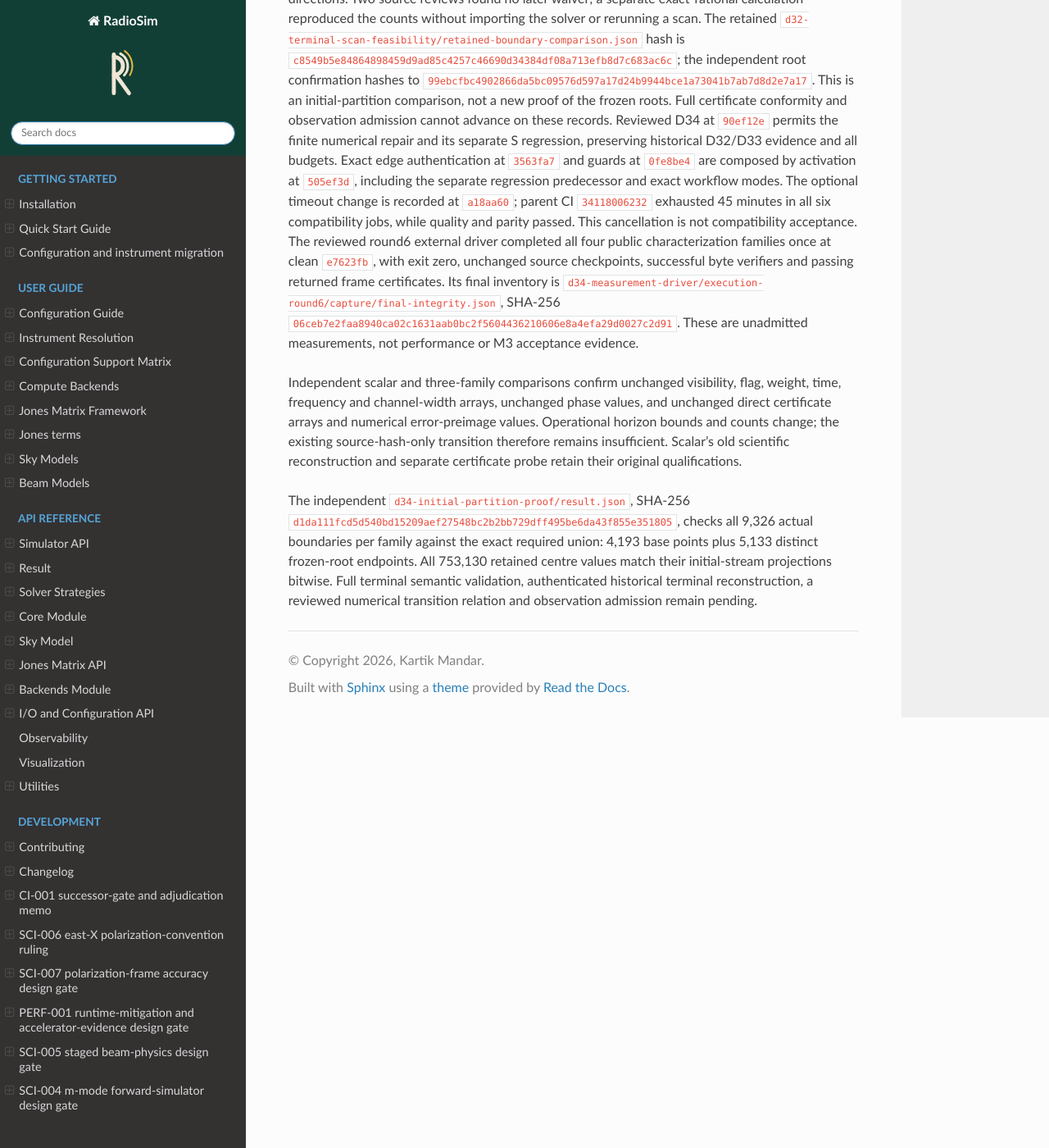
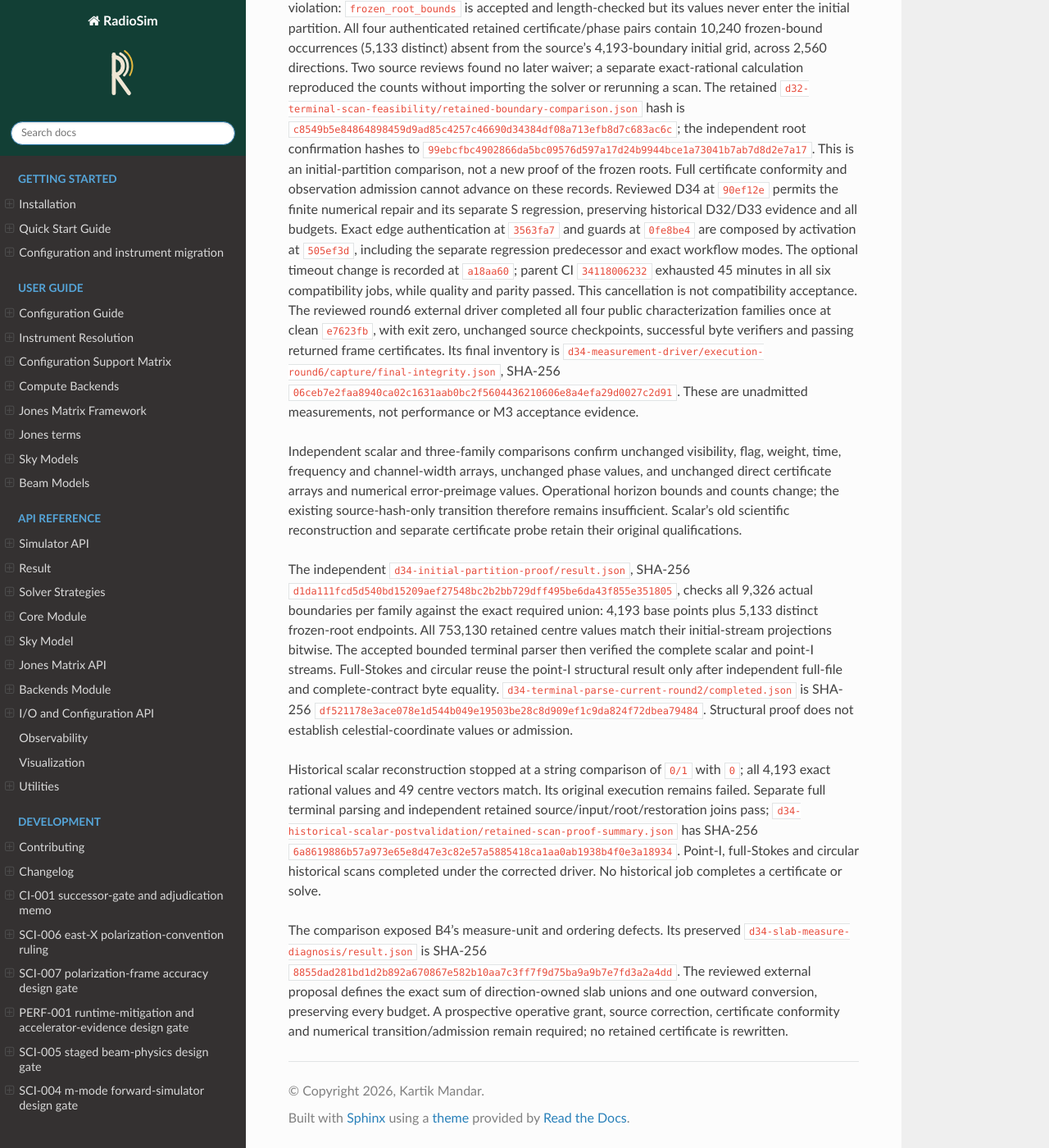
Before and after one commit to RRI-interferometry/RRIVis, a Sphinx documentation site: the page built from docs/development/completion_ledger.md, in a window 1280 px wide and 1400 px high, scrolled down 6934 px. Shown: the whole window at 82% size. Built offline with Sphinx 7.4.7 and the Read the Docs theme 3.1.0, drawn with Linux system fonts in a browser that asks for light colours; some of the changed text lies outside the part shown.

Commit message:
docs: record input validation and terminal proof progress

```diff
--- a/docs/development/completion_ledger.md
+++ b/docs/development/completion_ledger.md
@@ -46,8 +46,9 @@ fixtures. No implementation is authored in another worktree.
 | A2 | D29 five-path candidate and original fingerprint R3 `a65c53a46e84f63c163c5ad15fba8645df33d1d2`; replacement-S3 overlaps two evidence paths | Integrate historical/current binding and oracle deltas by hunk; isolate exact historical imports; freeze terminal R | Exactly two expected failures and three controls at historical source; explicit source path, PYTHONNOUSERSITE=1 and verified radiosim.__file__; complete governed serial suite | Exact `567f9ac` replay and disjoint characterization partition pass; complete serial unit suite 7,618 passed, two existing platform skips; original 80 stopped-candidate hunks accounted for; primary source-hunk accounting advances with landed slices |
 | B1 | Failed CI at `cfc9b10`; frame certificate reports outside-slab horizon sign mismatches | Reproduce operational/frozen root/guard/slab issue with environment provenance; reviewed correction if contract changes; focused fix | Independent physics and numerical diagnosis; decisive regression with unchanged scientific budgets; serial and compatibility jobs | Repair pushed; 13 frame tests pass on both Python versions and all seven public integration tests pass on Python 3.12; final exact-SHA CI remains pending |
 | B2 | Failed CI reports SciPy intersphinx inventory ConnectTimeout | Inspect failed logs and current retrieval; bounded reliability fix if reproduced/justified | Clean warnings-as-errors Sphinx build; retain documentation validation | Fresh retrieval succeeded for all inventories; original CI ConnectTimeout remains an observed transient retrieval failure |
-| B3 | Section 12.1 requires frozen root bounds in the initial scan partition; the scanner at `786413f` omitted them and only checked the supplied list length | Reviewed finite successor grant, decisive boundary regression, exact-bound inclusion repair, fresh four-family measurements | Independent partition/evaluation checks with unchanged numerical budgets; distinguish measured cube changes from certificate changes; new admission relation requires review | Confirmed at `786413f`; D34 is reviewed and pushed at `90ef12e`, with exact edge authentication at `3563fa7`; guarded activation is pushed at `505ef3d` and the optional workflow entry at `a18aa60`; separate regression is pushed at `b032580` and the bounded numerical repair at `aa933c2`; 35 frame cases pass on both Python versions and all seven public integration tests pass; clean four-family measurements completed at `e7623fb`, with independent exact initial-union and centre-projection checks; full terminal proof, historical reconstruction, certificate conformity and observation admission remain pending |
-| C1 | D25 production v2 contract, D31 runtime input anchor, D32 identity transitions and D33 lossless certificate storage; preserved draft has strict-schema and same-run-join defects | Account for every original hunk; corrected input manifests, runtime identity bridge, result records, evidence/schema, acceptance and hostile tests in coherent source commits | Path-independent reconstruction/relocation, semantic mutation and malformed-input rejection; exact nine-key production family and retained manifests; D34 authorizes thirteen modified paths plus four authenticated disposals, and one optional exact workflow path; guarded activation and the workflow entry are implemented | First S, runtime bridge, validated result accessor and current-A topology pushed and independently reviewed; production-v2 factory pushed at a39ceff passes 450 evidence tests and produces the required records for all four actual public families; D32 and D33 designs are pushed; D34 is both operative design and executable source-range authority at `505ef3d`, with D33 retained explicitly as historical authority; portable transition validation and observation admission remain pending; generation stays closed |
+| B3 | Section 12.1 requires frozen root bounds in the initial scan partition; the scanner at `786413f` omitted them and only checked the supplied list length | Reviewed finite successor grant, decisive boundary regression, exact-bound inclusion repair, fresh four-family measurements | Independent partition/evaluation checks with unchanged numerical budgets; distinguish measured cube changes from certificate changes; new admission relation requires review | Confirmed at `786413f`; D34 is reviewed and pushed at `90ef12e`, with exact edge authentication at `3563fa7`; guarded activation is pushed at `505ef3d` and the optional workflow entry at `a18aa60`; separate regression is pushed at `b032580` and the bounded numerical repair at `aa933c2`; 35 frame cases pass on both Python versions and all seven public integration tests pass; clean four-family measurements completed at `e7623fb`, with independent exact initial-union and centre-projection checks; all four terminal structures and historical scan reconstructions are verified, with scalar separately postvalidated after its preserved driver failure; certificate conformity, B4 correction and observation admission remain pending |
+| B4 | Independent D34 comparison found that `_pair_roots` returns radians which the certificate labels as turns and converts again; 1,280 root-pair rows per family also violate frozen-bound order | Prospective reviewed solver/history grant; exact direction-owned slab unions, one outward radian conversion, canonical owned indices and independent semantic checks | Nonzero causal unit, overlap, seam and order regressions; unchanged budgets; fresh clean-source captures and numerical admission | Source defect and four-family arithmetic independently confirmed; corrected statistic is 0.004604447903486282 rad versus recorded 0.028930599414858853, under the unchanged 0.1024-rad limit; external correction proposal reviewed, operative amendment and implementation pending; current captures remain unchanged |
+| C1 | D25 production v2 contract, D31 runtime input anchor, D32 identity transitions and D33 lossless certificate storage; preserved draft has strict-schema and same-run-join defects | Account for every original hunk; corrected input manifests, runtime identity bridge, result records, evidence/schema, acceptance and hostile tests in coherent source commits | Path-independent reconstruction/relocation, semantic mutation and malformed-input rejection; exact nine-key production family and retained manifests; D34 authorizes thirteen modified paths plus four authenticated disposals, and one optional exact workflow path; guarded activation and the workflow entry are implemented | First S, runtime bridge, validated result accessor and current-A topology pushed and independently reviewed; production-v2 factory pushed at a39ceff passes 450 evidence tests and produces the required records for all four actual public families; D32 and D33 designs are pushed; D34 is both operative design and executable source-range authority at `505ef3d`, with D33 retained explicitly as historical authority; input14/phase26 outer projections and source/time/scientific-buffer joins pushed at `96e6b40`; nested physical semantics, portable transition validation and observation admission remain pending; generation stays closed |
 | C2 | SCI-004 M3 Sections 10–14; four rejected-artifact deletions and six null sentinels | Complete replacement source range; authenticate disposal; generate new evidence from clean exact terminal source tip; separate E and A commits | HDF5/bounded reads, summary, UVFITS/MS read-back, full correlations/time/solver/provenance; all families; retained non-gating performance; fresh independent manual/numerical/schema acceptance | All six approval sentinels are committed literal None; four rejected artifacts remain unchanged; disposal follows completed source logic |
 | D1 | SCI-004 Sections 7/9/15; public solver currently rejects HEALPix/hybrid and non-scalar beams; accepted SCI-005 beam contracts remain authoritative | Reviewed successor public support contract; integrate point/HEALPix/hybrid full Stokes; stationary squint and applicable full-efield support through canonical BeamSystem/Jones | Public API and CLI tests; dense/sparse pixel measure, frequencies, tangent/receptor frames, component provenance; common direct oracle and two-tier predicates | Inventory underway; successor contract before implementation |
 | D2 | SCI-004 Section 9 defers public backend routing; current dense public path is NumPy | Route dense contraction/synthesis through requested backend; enforce real precision/x64; stream budgeted transfer blocks; implement canonical worker scheduling | Public NumPy/JAX/Dask parity, precision rejection, allocation-before-budget rejection, scheduling instrumentation and worker invariance; independent computational review | Pending D1 contract |
@@ -170,6 +171,7 @@ but its fingerprint-row schema did not. New tests receive separate accounting.
 | Compatibility execution budget | `a18aa60d2cfcd1457d11a044c18e8ddecbdbe040`, pushed and live remote verified | Sole workflow change raises compatibility timeout from 45 to 120; exact committed byte guard, unchanged 100644 mode, full patch and landed verification-workflow role authenticated. All matrix cells, commands and other job limits remain exact; final exact-SHA compatibility acceptance remains pending |
 | Frozen-bound initial partition regression | `b03258073233a9a8def68cfa71ccd4035210192c`, pushed and live remote verified | Both independent round2 reviews ACCEPT; original scanner produces exactly four intended missing-boundary failures and 14 passing controls. The separately committed S regression verifies the exact 14-boundary union, allocation extent and original owned endpoint identities; original hidden-upper-boundary REJECT retained. This is not another historical M3 red record |
 | Frozen-bound initial partition repair | `aa933c24f4547a2303dd6a72f76287c1f60bd8dc`, pushed and live remote verified | Both independent source reviews ACCEPT the exact two-path patch; 35 frame cases pass on each of Python 3.11 and 3.12, and all seven public Python-3.12 integration cases pass in 1,056.18s. Ten added production lines validate exact Fraction endpoints and include their union; all other frame bytes and numerical budgets remain unchanged. Scoped strict diagnostics remain 185. Clean-source four-family measurements and a later reviewed numerical transition remain required; no observation admitted |
+| Characterization input projections | `96e6b40bc32a451ff4ed804f0008d014a0fc4eb3`, pushed and live remote verified | Both independent round2 reviews ACCEPT; full serial E 1,169 passed with seven future-E skips in 483.84s, 107 focused and 124 dependency controls pass, strict 367 unchanged. Exact input14/phase26 outer schemas, content projections, source/solver/time joins and frequency/correlation/three-time-buffer bit checks; nested physical semantics, generation and admission remain separate. Original test-causality REJECT retained; repaired extra-key controls fail decisively when their guards are disabled |
 | Frame regression | `1909829d828078fd36a905aa68cde50fcb4bfa16`, pushed and live remote verified | Two controlled expected-red assertions under each Python version: mismatch count 1, not 0; no collection/import failure |
 | Frame repair | `cfad247831629241842ffecd5f7aaa5b2084493c`, pushed and live remote verified | Both independent reviewers ACCEPT frozen full test/source patch `231f48c6d0d4bae419bb0cba0091813c928be40e3100713754c3a7c5904e00cb`; 13 frame tests pass in each environment; 7 public Python-3.12 integration tests pass in 741.40s; solver strict diagnostics remain 78 with no added diagnostic |
 | Ledger docs fix | `c245593df808e0a757925d5a02416b4608cd8661`, pushed and live remote verified | Fresh Sphinx build fetched all inventories; explicit ledger orphan declaration restored warnings-as-errors success |
@@ -301,6 +303,25 @@ The independent `d34-initial-partition-proof/result.json`, SHA-256
 `d1da111fcd5d540bd15209aef27548bc2b2bb729dff495be6da43f855e351805`,
 checks all 9,326 actual boundaries per family against the exact required union:
 4,193 base points plus 5,133 distinct frozen-root endpoints. All 753,130 retained
-centre values match their initial-stream projections bitwise. Full terminal
-semantic validation, authenticated historical terminal reconstruction, a reviewed
-numerical transition relation and observation admission remain pending.
+centre values match their initial-stream projections bitwise. The accepted bounded
+terminal parser then verified the complete scalar and point-I streams. Full-Stokes
+and circular reuse the point-I structural result only after independent full-file
+and complete-contract byte equality. `d34-terminal-parse-current-round2/completed.json`
+is SHA-256 `df521178e3ace078e1d544b049e19503be28c8d909ef1c9da824f72dbea79484`.
+Structural proof does not establish celestial-coordinate values or admission.
+
+Historical scalar reconstruction stopped at a string comparison of `0/1` with
+`0`; all 4,193 exact rational values and 49 centre vectors match. Its original
+execution remains failed. Separate full terminal parsing and independent retained
+source/input/root/restoration joins pass; `d34-historical-scalar-postvalidation/retained-scan-proof-summary.json`
+has SHA-256 `6a8619886b57a973e65e8d47e3c82e57a5885418ca1aa0ab1938b4f0e3a18934`.
+Point-I, full-Stokes and circular historical scans completed under the corrected
+driver. No historical job completes a certificate or solve.
+
+The comparison exposed B4's measure-unit and ordering defects. Its preserved
+`d34-slab-measure-diagnosis/result.json` is SHA-256
+`8855dad281bd1d2b892a670867e582b10aa7c3ff7f9d75ba9a9b7e7fd3a2a4dd`.
+The reviewed external proposal defines the exact sum of direction-owned slab
+unions and one outward conversion, preserving every budget. A prospective
+operative grant, source correction, certificate conformity and numerical
+transition/admission remain required; no retained certificate is rewritten.
```
